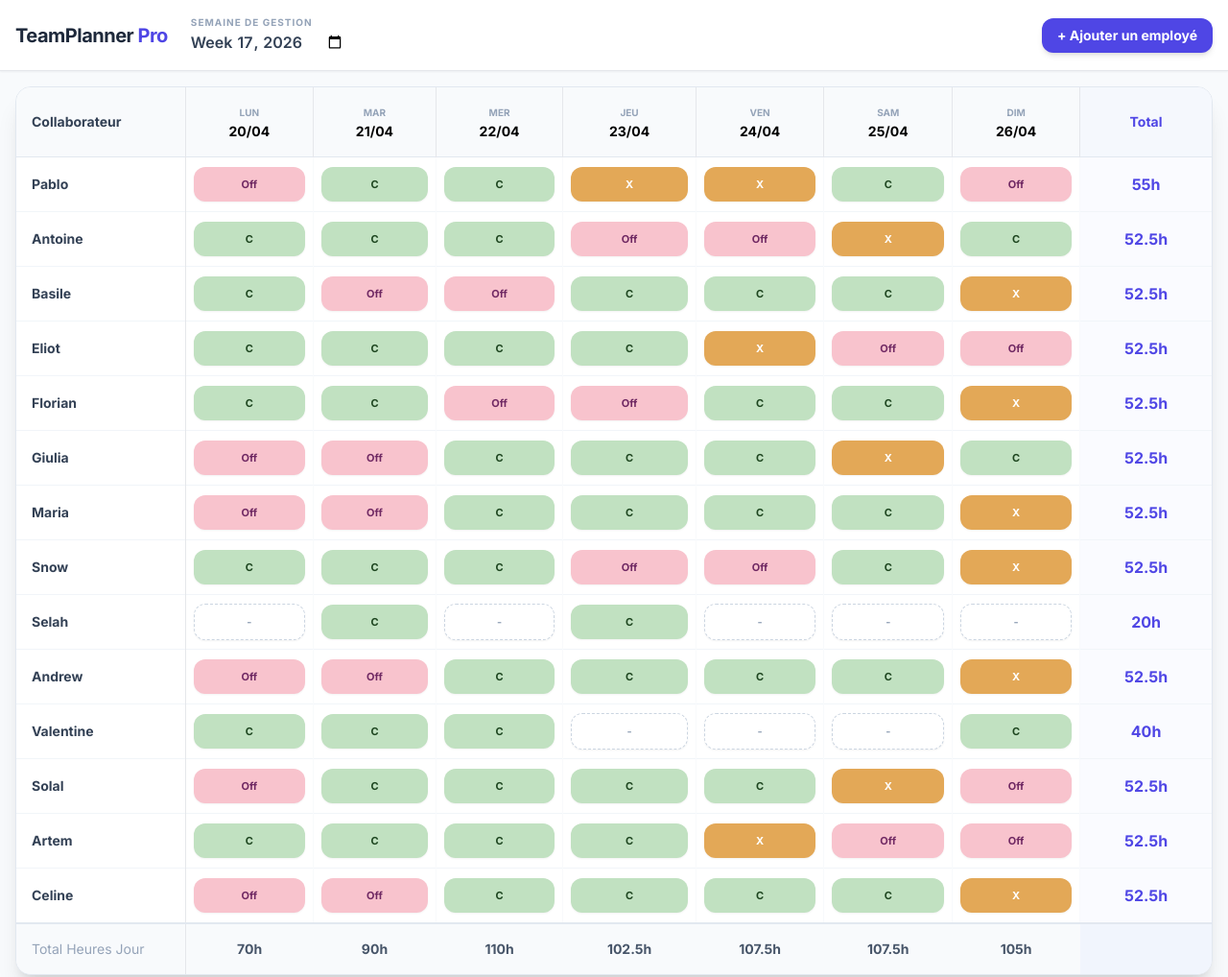
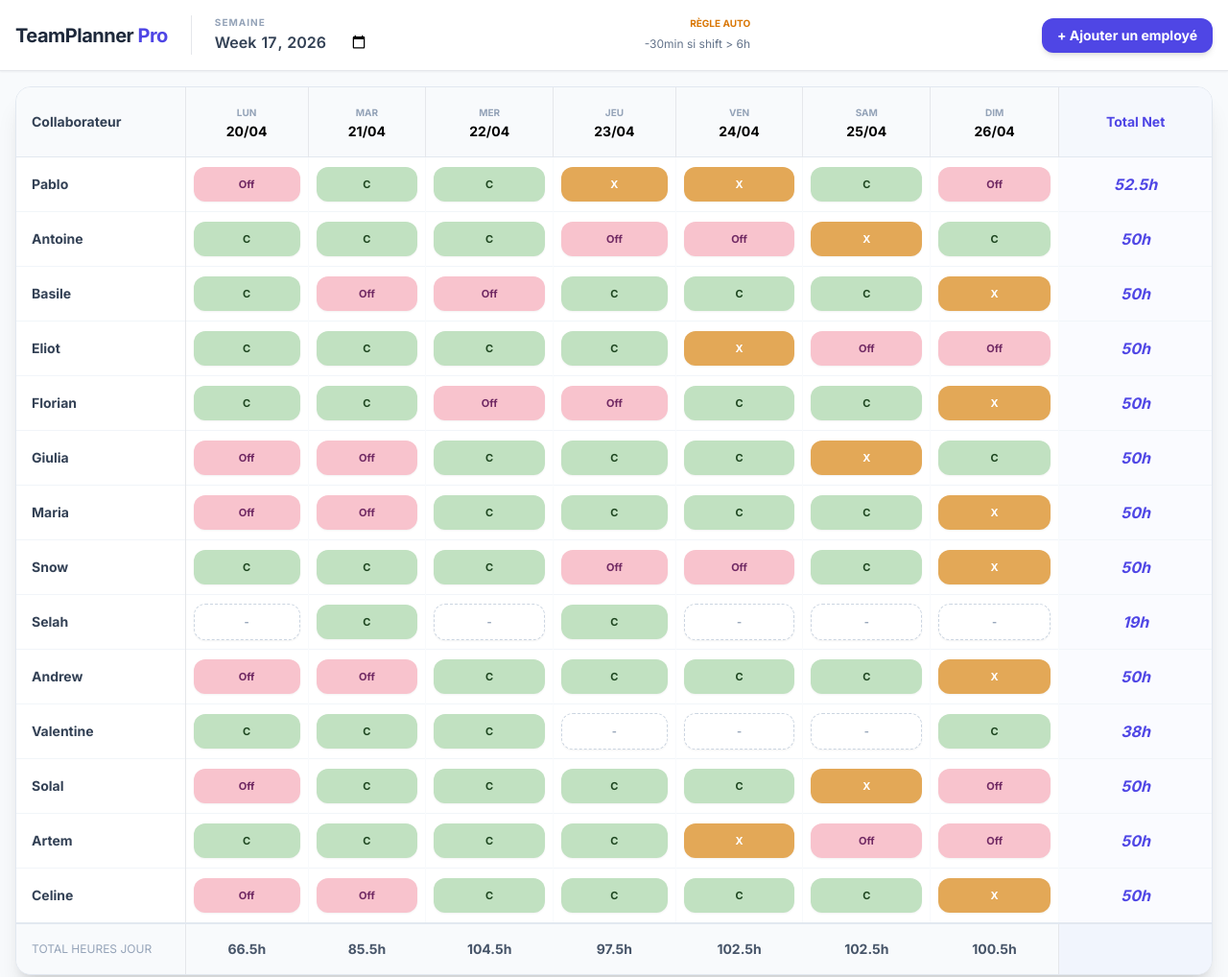
Before and after one commit to pablosemilla75006/planning.final, a plain HTML site: page index.html in a window 1280 px wide. Shown: the top 1018 px of the page at 96% size. Drawn offline with nearby package versions, Linux system fonts and the light colour scheme.

Commit message:
Update index.html

```diff
--- a/index.html
+++ b/index.html
@@ -3,7 +3,7 @@
 <head>
     <meta charset="UTF-8">
     <meta name="viewport" content="width=device-width, initial-scale=1.0">
-    <title>TeamPlanner Pro - Skello Style</title>
+    <title>TeamPlanner Pro - Gestion Pauses</title>
     <script src="https://cdn.tailwindcss.com"></script>
     <link href="https://fonts.googleapis.com/css2?family=Inter:wght@400;600;700&display=swap" rel="stylesheet">
     <style>
@@ -16,7 +16,7 @@
         .shift-ABS { background-color: #D3D3D3; color: #333333; }
         .shift-Empty { background-color: #ffffff; border: 1px dashed #cbd5e1; color: #94a3b8; }
         .editable:hover { cursor: pointer; transform: scale(1.02); transition: all 0.2s; }
-        select { appearance: none; outline: none; }
+        select { appearance: none; outline: none; border: none; background: transparent; }
     </style>
 </head>
 <body>
@@ -24,10 +24,14 @@
     <nav class="bg-white border-b p-4 flex justify-between items-center sticky top-0 z-50 shadow-sm">
         <div class="flex items-center gap-6">
             <h1 class="text-xl font-bold text-slate-800 tracking-tight">TeamPlanner <span class="text-indigo-600">Pro</span></h1>
-            <div class="flex flex-col">
-                <span class="text-[10px] font-bold text-slate-400 uppercase tracking-widest">Semaine de gestion</span>
+            <div class="flex flex-col border-l pl-6">
+                <span class="text-[10px] font-bold text-slate-400 uppercase tracking-widest">Semaine</span>
                 <input type="week" id="weekSelector" onchange="updateDates()" class="font-semibold text-slate-700 outline-none" value="2026-W17">
             </div>
+        </div>
+        <div class="text-right mr-4">
+            <span class="text-[10px] font-bold text-amber-600 uppercase block">Règle auto</span>
+            <span class="text-xs text-slate-500">-30min si shift > 6h</span>
         </div>
         <button onclick="addNewEmployee()" class="bg-indigo-600 hover:bg-indigo-700 text-white px-4 py-2 rounded-xl text-sm font-bold shadow-md transition">
             + Ajouter un employé
@@ -40,20 +44,20 @@
                 <thead>
                     <tr class="bg-slate-50 border-b border-slate-200">
                         <th class="p-4 font-bold border-r w-44 text-slate-700">Collaborateur</th>
-                        <th class="p-4 text-center border-r"><span class="block text-[10px] text-slate-400 uppercase">Lun</span><span class="day-date"></span></th>
-                        <th class="p-4 text-center border-r"><span class="block text-[10px] text-slate-400 uppercase">Mar</span><span class="day-date"></span></th>
-                        <th class="p-4 text-center border-r"><span class="block text-[10px] text-slate-400 uppercase">Mer</span><span class="day-date"></span></th>
-                        <th class="p-4 text-center border-r"><span class="block text-[10px] text-slate-400 uppercase">Jeu</span><span class="day-date"></span></th>
-                        <th class="p-4 text-center border-r"><span class="block text-[10px] text-slate-400 uppercase">Ven</span><span class="day-date"></span></th>
-                        <th class="p-4 text-center border-r"><span class="block text-[10px] text-slate-400 uppercase">Sam</span><span class="day-date"></span></th>
-                        <th class="p-4 text-center border-r"><span class="block text-[10px] text-slate-400 uppercase">Dim</span><span class="day-date"></span></th>
-                        <th class="p-4 text-center font-bold text-indigo-600 bg-indigo-50/30">Total</th>
+                        <th class="p-4 text-center border-r"><span class="block text-[10px] text-slate-400 uppercase">Lun</span><span class="day-date font-bold"></span></th>
+                        <th class="p-4 text-center border-r"><span class="block text-[10px] text-slate-400 uppercase">Mar</span><span class="day-date font-bold"></span></th>
+                        <th class="p-4 text-center border-r"><span class="block text-[10px] text-slate-400 uppercase">Mer</span><span class="day-date font-bold"></span></th>
+                        <th class="p-4 text-center border-r"><span class="block text-[10px] text-slate-400 uppercase">Jeu</span><span class="day-date font-bold"></span></th>
+                        <th class="p-4 text-center border-r"><span class="block text-[10px] text-slate-400 uppercase">Ven</span><span class="day-date font-bold"></span></th>
+                        <th class="p-4 text-center border-r"><span class="block text-[10px] text-slate-400 uppercase">Sam</span><span class="day-date font-bold"></span></th>
+                        <th class="p-4 text-center border-r"><span class="block text-[10px] text-slate-400 uppercase">Dim</span><span class="day-date font-bold"></span></th>
+                        <th class="p-4 text-center font-bold text-indigo-600 bg-indigo-50/30">Total Net</th>
                     </tr>
                 </thead>
                 <tbody id="tableBody"></tbody>
                 <tfoot>
                     <tr id="totalDailyRow" class="bg-slate-50 font-bold border-t-2 border-slate-200">
-                        <td class="p-4 border-r text-slate-500 italic">Charge journalière</td>
+                        <td class="p-4 border-r text-slate-500 italic text-xs uppercase">Heures effectives / jour</td>
                     </tr>
                 </tfoot>
             </table>
@@ -61,7 +65,8 @@
     </div>
 
     <script>
-        const hourMapping = { 'X': 12.5, 'C': 10, 'PC': 4, 'AM': 0, 'Off': 0, 'ABS': 0, '': 0 };
+        // Valeurs brutes avant pause
+        const rawHours = { 'X': 12.5, 'C': 10, 'PC': 4, 'AM': 0, 'Off': 0, 'ABS': 0, '': 0 };
 
         let team = [
             { name: "Pablo", schedule: ["Off", "C", "C", "X", "X", "C", "Off"] },
@@ -79,6 +84,15 @@
             { name: "Artem", schedule: ["C", "C", "C", "C", "X", "Off", "Off"] },
             { name: "Celine", schedule: ["Off", "Off", "C", "C", "C", "C", "X"] }
         ];
+
+        // Fonction pour calculer les heures réelles (déduction de 0.5h si > 6h)
+        function getNetHours(code) {
+            let brute = rawHours[code] || 0;
+            if (brute > 6) {
+                return brute - 0.5;
+            }
+            return brute;
+        }
 
         function updateDates() {
             const weekVal = document.getElementById('weekSelector').value;
@@ -110,20 +124,22 @@
                 let html = `<td class="p-4 font-bold text-slate-700 border-r editable bg-white" onclick="editName(${empIdx})">${emp.name}</td>`;
 
                 emp.schedule.forEach((code, dayIdx) => {
-                    const hours = hourMapping[code] || 0;
-                    weeklyTotal += hours;
-                    dailyTotals[dayIdx] += hours;
+                    const net = getNetHours(code);
+                    weeklyTotal += net;
+                    dailyTotals[dayIdx] += net;
 
                     html += `
                         <td class="p-2 text-center border-r border-slate-50">
-                            <select onchange="updateShift(${empIdx}, ${dayIdx}, this.value)"
-                                    class="w-full rounded-xl py-2 px-1 text-center font-bold text-[11px] editable shadow-sm ${code ? 'shift-'+code : 'shift-Empty'}">
-                                ${Object.keys(hourMapping).map(opt => `<option value="${opt}" ${opt === code ? 'selected' : ''}>${opt || '-'}</option>`).join('')}
-                            </select>
+                            <div class="relative flex items-center justify-center">
+                                <select onchange="updateShift(${empIdx}, ${dayIdx}, this.value)"
+                                        class="w-full rounded-xl py-2 px-1 text-center font-bold text-[11px] editable shadow-sm ${code ? 'shift-'+code : 'shift-Empty'}">
+                                    ${Object.keys(rawHours).map(opt => `<option value="${opt}" ${opt === code ? 'selected' : ''}>${opt || '-'}</option>`).join('')}
+                                </select>
+                            </div>
                         </td>`;
                 });
 
-                html += `<td class="p-4 text-center font-bold text-indigo-600 bg-indigo-50/30 text-base">${weeklyTotal}h</td>`;
+                html += `<td class="p-4 text-center font-bold text-indigo-600 bg-indigo-50/30 text-base italic">${weeklyTotal}h</td>`;
                 row.innerHTML = html;
                 tbody.appendChild(row);
             });
@@ -137,14 +153,14 @@
 
         function renderDailyTotals(totals) {
             const footerRow = document.getElementById('totalDailyRow');
-            let html = `<td class="p-4 border-r text-slate-400 font-medium">Total Heures Jour</td>`;
+            let html = `<td class="p-4 border-r text-slate-400 font-medium text-xs uppercase">Total Heures Jour</td>`;
             totals.forEach(t => { html += `<td class="p-4 text-center text-slate-600 font-bold">${t}h</td>`; });
-            html += `<td class="bg-indigo-100/30"></td>`;
+            html += `<td class="bg-indigo-100/30 border-l"></td>`;
             footerRow.innerHTML = html;
         }
 
         function editName(index) {
-            const n = prompt("Nom :", team[index].name);
+            const n = prompt("Modifier le nom :", team[index].name);
             if(n) { team[index].name = n; renderPlanning(); }
         }
 
```
